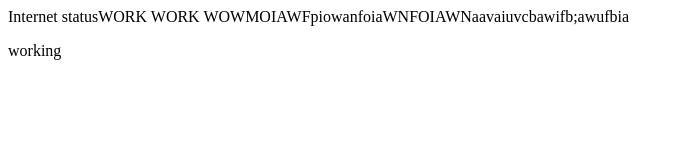
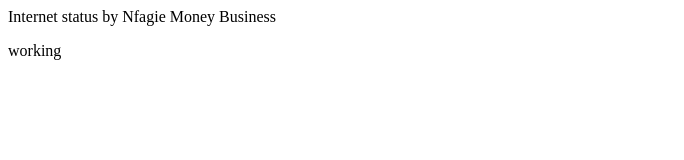
Before and after one commit to NfagieYansaneh/NfagieYansaneh.github.io, a plain HTML site: page index.html in a window 1280 px wide. Shown: the whole page, without its empty margins (0-684 px from the left). Drawn offline with Linux system fonts and the light colour scheme.

Commit message:
Update index.html
finish

```diff
--- a/index.html
+++ b/index.html
@@ -7,7 +7,7 @@
 </head>
 
 <body>
-    <hl>Internet statusWORK WORK WOWMOIAWFpiowanfoiaWNFOIAWNaavaiuvcbawifb;awufbia</hl>
+    <hl>Internet status by Nfagie Money Business</hl>
     <p>working</p>
 </body>
 </html>
```
